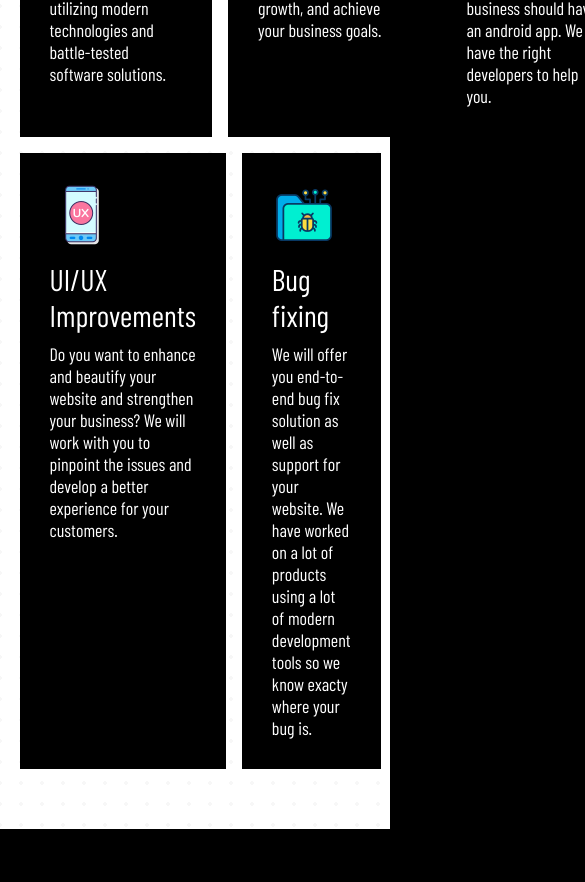
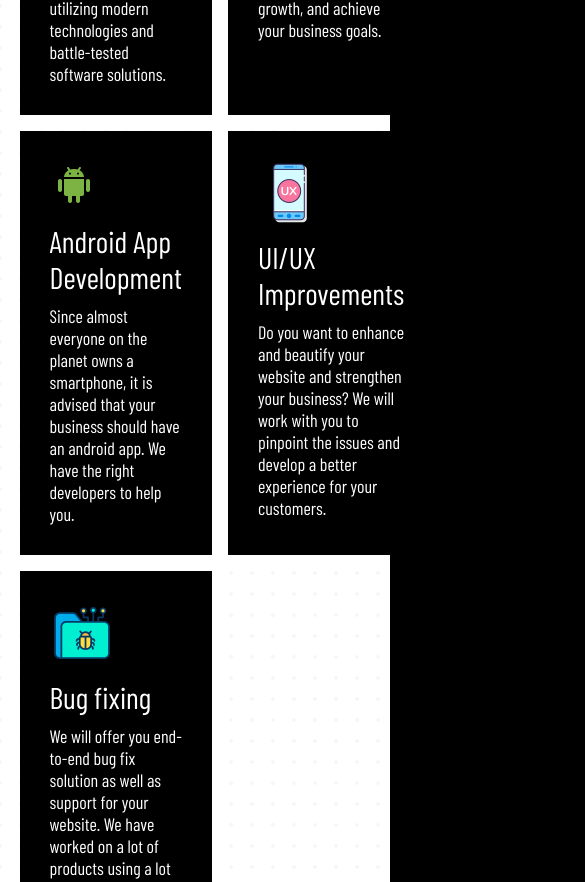
Before and after one commit to abrusu-collins/DevTech, a React (Create React App) app: page / in a window 390 px wide. Shown: the part 1110-1992 px from the top of the page, 585 px wide, since content can reach past the window. Built offline with nearby package versions, Linux system fonts and the light colour scheme.

Commit message:
no be kds play

```diff
--- a/src/components/Services.jsx
+++ b/src/components/Services.jsx
@@ -37,6 +37,24 @@ function Services() {
               right developers to help you.
             </p>
           </div>
+          <div className="uiux-none">
+            <img src={uiux} alt="uiux-img" />
+            <p className="heading">UI/UX Improvements</p>
+            <p>
+              Do you want to enhance and beautify your website and strengthen
+              your business? We will work with you to pinpoint the issues and
+              develop a better experience for your customers.
+            </p>
+          </div>
+          <div className="bug-none">
+            <img src={bug} alt="bug-img" />
+            <p className="heading">Bug fixing</p>
+            <p>
+              We will offer you end-to-end bug fix solution as well as support
+              for your website. We have worked on a lot of products using a lot
+              of modern development tools so we know exacty where your bug is.
+            </p>
+          </div>
         </div>
         <div className="list-of-services2">
           <div className="uiux">
--- a/src/sass/_responsiveness.scss
+++ b/src/sass/_responsiveness.scss
@@ -38,6 +38,21 @@
   .services {
     & .main-services {
       width: 90%;
+    }
+  }
+}
+@media screen and (max-width: 1001px) {
+  .services {
+    & .main-services {
+      & .list-of-services {
+        grid-template-columns: repeat(2,1fr);
+        & .uiux-none, .bug-none{
+            display: block;
+        }
+      }
+      & .list-of-services2 {
+        display: none;
+    }
     }
   }
 }
--- a/src/sass/_services.scss
+++ b/src/sass/_services.scss
@@ -47,6 +47,9 @@
           margin: 10px 0;
         }
       }
+      & .uiux-none, .bug-none{
+        display: none;
+      }
     }
     & .list-of-services2 {
       display: grid;
--- a/src/styles/index.css
+++ b/src/styles/index.css
@@ -115,6 +115,9 @@ body {
 .services .main-services .list-of-services div .heading {
   font-size: 30px;
   margin: 10px 0;
+}
+.services .main-services .list-of-services .uiux-none, .services .main-services .list-of-services .bug-none {
+  display: none;
 }
 .services .main-services .list-of-services2 {
   display: grid;
@@ -315,6 +318,17 @@ body {
     width: 90%;
   }
 }
+@media screen and (max-width: 1001px) {
+  .services .main-services .list-of-services {
+    grid-template-columns: repeat(2, 1fr);
+  }
+  .services .main-services .list-of-services .uiux-none, .services .main-services .list-of-services .bug-none {
+    display: block;
+  }
+  .services .main-services .list-of-services2 {
+    display: none;
+  }
+}
 @media screen and (max-width: 1201px) {
   .why .reasons {
     width: 90%;
```
